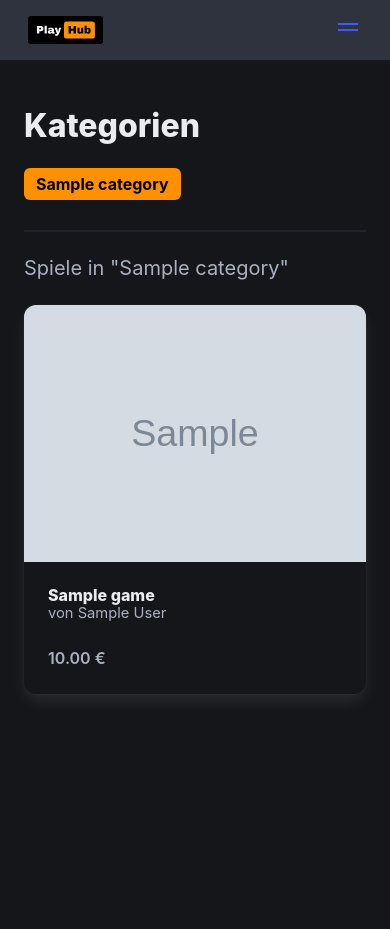
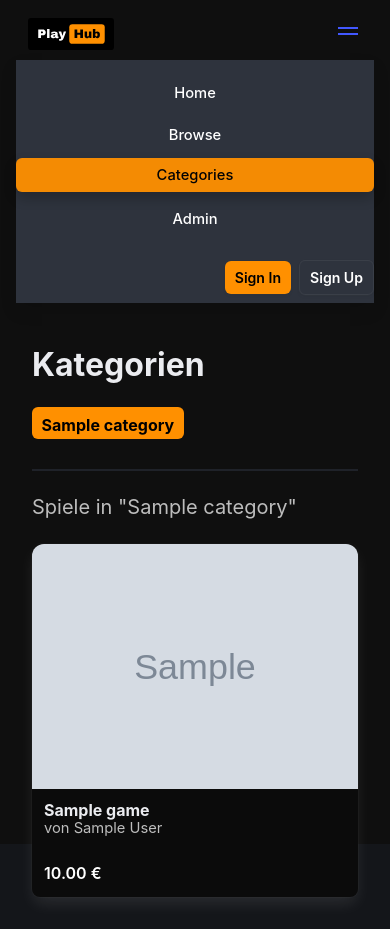
Before and after one commit to VenenJean/Playhub, a PHP site: the page made by categories.php in a window 390 px wide. Before the commit the page ends 699 px from the top, so only its background shows below. Run offline with PHP 8.4, Linux system fonts and the light colour scheme; tables that the repository leaves empty or names only in its code hold one stand-in row (values such as "Sample post"); grey boxes marked "Sample" are stand-in pictures; data that the repository does not hold is empty; some libraries are stand-ins or nearby versions.

Commit message:
Updated pages to use local db connection, refined design, adjusted php formatter and formatted all files

```diff
--- a/admin.php
+++ b/admin.php
@@ -7,7 +7,7 @@
     <title>Admin | PlayHub</title>
     <link rel="icon" href="favicon.svg">
     <link rel="stylesheet" href="globals.css">
-  <link rel="stylesheet" href="https://cdn.jsdelivr.net/npm/bulma@1.0.4/css/bulma.min.css">
+    <link rel="stylesheet" href="styles/playhub.css">
 </head>
 
 <body>
--- a/categories.php
+++ b/categories.php
@@ -7,27 +7,21 @@
     <title>Kategorien | PlayHub</title>
     <link rel="icon" href="favicon.svg">
     <link rel="stylesheet" href="globals.css">
-    <link rel="stylesheet" href="https://cdn.jsdelivr.net/npm/bulma@1.0.4/css/bulma.min.css">
+    <link rel="stylesheet" href="styles/playhub.css">
 </head>
 
 <body>
     <?php
-    $host = 'db5018764785.hosting-data.io';
-    $user = 'dbu2235954';
-    $pass = 'PHub%2025!';
-    $db = 'dbs14835705';
-    $conn = new mysqli($host, $user, $pass, $db);
-    if ($conn->connect_error) {
-        die('Verbindung fehlgeschlagen: ' . $conn->connect_error);
-    }
-    $categories = $conn->query("SELECT Name FROM Categories ORDER BY Name ASC");
+    include 'db.php';
+    $conn = Database::getConnection();
+    $stmtCats = $conn->query("SELECT Name FROM Categories ORDER BY Name ASC");
+    $categories = $stmtCats->fetchAll();
     $selectedCat = isset($_GET['cat']) ? $_GET['cat'] : null;
     $games = null;
     if ($selectedCat) {
-        $stmt = $conn->prepare("SELECT Games.ID, Games.Name, Games.ThumbnailURL, Games.Price, Users.Name AS Publisher FROM Games JOIN Users ON Games.PublisherId = Users.ID JOIN GameCategories ON Games.ID = GameCategories.GameId JOIN Categories ON GameCategories.CategoryId = Categories.ID WHERE Categories.Name = ? ORDER BY PublishingDate DESC");
-        $stmt->bind_param('s', $selectedCat);
-        $stmt->execute();
-        $games = $stmt->get_result();
+        $stmt = $conn->prepare("SELECT Games.ID, Games.Name, Games.ThumbnailURL, Games.Price, Users.Name AS Publisher FROM Games JOIN Users ON Games.PublisherId = Users.ID JOIN GameCategories ON Games.ID = GameCategories.GameId JOIN Categories ON GameCategories.CategoryId = Categories.ID WHERE Categories.Name = :cat ORDER BY PublishingDate DESC");
+        $stmt->execute([':cat' => $selectedCat]);
+        $games = $stmt->fetchAll();
     }
     $page = 'categories';
     ?>
@@ -36,10 +30,10 @@
         <div class="container">
             <h1 class="title">Kategorien</h1>
             <div class="tags">
-                <?php if ($categories && $categories->num_rows > 0): ?>
-                    <?php while ($cat = $categories->fetch_assoc()): ?>
+                <?php if ($categories && count($categories) > 0): ?>
+                    <?php foreach ($categories as $cat): ?>
                         <a href="categories.php?cat=<?= urlencode($cat['Name']) ?>" class="tag is-warning is-medium" style="margin-bottom:6px; text-decoration:none;<?= ($selectedCat === $cat['Name']) ? ' font-weight:bold; background:#FF9000; color:#000;' : '' ?>"> <?= htmlspecialchars($cat['Name']) ?> </a>
-                    <?php endwhile; ?>
+                    <?php endforeach; ?>
                 <?php else: ?>
                     <span>Keine Kategorien vorhanden.</span>
                 <?php endif; ?>
@@ -48,8 +42,8 @@
                 <hr>
                 <h2 class="subtitle">Spiele in "<?= htmlspecialchars($selectedCat) ?>"</h2>
                 <div class="columns is-multiline">
-                    <?php if ($games && $games->num_rows > 0): ?>
-                        <?php while ($game = $games->fetch_assoc()): ?>
+                    <?php if ($games && count($games) > 0): ?>
+                        <?php foreach ($games as $game): ?>
                             <div class="column is-one-fifth">
                                 <a href="game.php?id=<?= urlencode($game['ID']) ?>" style="text-decoration:none; color:inherit;">
                                     <div class="card is-clickable" style="cursor:pointer;">
@@ -66,7 +60,7 @@
                                     </div>
                                 </a>
                             </div>
-                        <?php endwhile; ?>
+                        <?php endforeach; ?>
                     <?php else: ?>
                         <p>Keine Spiele in dieser Kategorie gefunden.</p>
                     <?php endif; ?>
@@ -74,7 +68,7 @@
             <?php endif; ?>
         </div>
     </section>
-    <?php $conn->close(); ?>
+    <?php Database::close(); ?>
     <script src="navbar.js"></script>
 </body>
 
--- a/db.php
+++ b/db.php
@@ -1,25 +1,47 @@
 <?php
 
+// Database helper using PDO for MySQL (shared connection)
 class Database
 {
     private static $conn = null;
 
+    // Returns a shared PDO connection
     public static function getConnection()
     {
         if (self::$conn === null) {
-            $servername = "(localdb)\\MSSQLLocalDB";
-            $username = "php_user";
-            $password = "StrongPassword123!";
-            $database = "playhub";
+            // DB credentials - Torben
+            // $host = 'db5018764785.hosting-data.io';
+            // $db   = 'dbs14835705';
+            // $user = 'dbu2235954';
+            // $pass = 'PHub%2025!';
+
+            // DB Local credentials
+            $host = "(localdb)\\MSSQLLocalDB";
+            $user = "php_user";
+            $pass = "StrongPassword123!";
+            $db = "playhub";
+
+            $dsn = "sqlsrv:server=$host;Database=$db;";
 
             try {
-                self::$conn = new PDO("sqlsrv:server=$servername;Database=$database", $username, $password);
-                self::$conn->setAttribute(PDO::ATTR_ERRMODE, PDO::ERRMODE_EXCEPTION);
+                self::$conn = new PDO($dsn, $user, $pass, [
+                    PDO::ATTR_ERRMODE => PDO::ERRMODE_EXCEPTION,
+                    PDO::ATTR_DEFAULT_FETCH_MODE => PDO::FETCH_ASSOC,
+                    PDO::ATTR_EMULATE_PREPARES => false,
+                ]);
             } catch (PDOException $e) {
-                die("Database connection failed: " . $e->getMessage());
+                die('Database connection failed: ' . $e->getMessage());
             }
         }
 
         return self::$conn;
     }
+
+    // Close the shared connection
+    public static function close()
+    {
+        if (self::$conn !== null) {
+            self::$conn = null;
+        }
+    }
 }
--- a/signin.php
+++ b/signin.php
@@ -7,7 +7,7 @@
     <title>Sign In | PlayHub</title>
     <link rel="icon" href="favicon.svg">
     <link rel="stylesheet" href="globals.css">
-  <link rel="stylesheet" href="https://cdn.jsdelivr.net/npm/bulma@1.0.4/css/bulma.min.css">
+    <link rel="stylesheet" href="styles/playhub.css">
 </head>
 
 <body>
--- a/signup.php
+++ b/signup.php
@@ -7,7 +7,7 @@
     <title>Sign Up | PlayHub</title>
     <link rel="icon" href="favicon.svg">
     <link rel="stylesheet" href="globals.css">
-  <link rel="stylesheet" href="https://cdn.jsdelivr.net/npm/bulma@1.0.4/css/bulma.min.css">
+    <link rel="stylesheet" href="styles/playhub.css">
 </head>
 
 <body>
--- /dev/null
+++ b/styles/playhub.css
@@ -0,0 +1,256 @@
+/* PlayHub local stylesheet (pure CSS) */
+:root {
+  --orange: rgb(255, 144, 0);
+  --white: #ffffff;
+  --black: #000000;
+  --ph-yellow: #ff9000;
+  --ph-near-black: #0b0b0b;
+  --ph-bg: #0f0f0f;
+  --muted: #bdbdbd;
+}
+
+* {
+  box-sizing: border-box;
+}
+html,
+body {
+  height: 100%;
+}
+body {
+  margin: 0;
+  font-family: Inter, system-ui, -apple-system, "Segoe UI", Roboto,
+    "Helvetica Neue", Arial;
+  background: var(--ph-bg);
+  color: var(--white);
+  -webkit-font-smoothing: antialiased;
+  -moz-osx-font-smoothing: grayscale;
+}
+
+.section {
+  padding: 2rem 1rem;
+}
+.container {
+  max-width: 1100px;
+  margin: 0 auto;
+  padding: 0 1rem;
+}
+.title {
+  font-size: 2rem;
+  margin: 0.25rem 0 0.5rem;
+  font-weight: 700;
+}
+.subtitle {
+  margin: 0 0 1rem;
+  color: var(--muted);
+}
+
+.ph-navbar {
+  background: var(--ph-bg);
+  padding: 0.5rem 1rem;
+}
+.navbar-brand {
+  display: flex;
+  align-items: center;
+  gap: 8px;
+}
+.navbar-item img {
+  max-height: 32px;
+  display: block;
+}
+.navbar-menu {
+  display: flex;
+  align-items: center;
+  justify-content: space-between;
+  gap: 1rem;
+}
+.navbar-center {
+  display: flex;
+  gap: 0.5rem;
+  align-items: center;
+}
+.navbar-center .navbar-item {
+  color: #fff;
+  margin: 0 6px;
+  padding: 6px 10px;
+  border-radius: 6px;
+  text-decoration: none;
+}
+.navbar-center .navbar-item.active,
+.navbar-center .navbar-item:hover {
+  background: var(--ph-yellow);
+  color: #000;
+  transform: translateY(-2px);
+  box-shadow: 0 6px 14px rgba(0, 0, 0, 0.25);
+}
+.navbar-end {
+  display: flex;
+  gap: 8px;
+  align-items: center;
+}
+.brand-buttons {
+  display: flex;
+  gap: 8px;
+}
+.brand-buttons .button {
+  font-weight: 600;
+  border-radius: 6px;
+  padding: 6px 10px;
+  cursor: pointer;
+  border: none;
+}
+.brand-buttons .sign-in {
+  background: var(--ph-yellow);
+  color: #000;
+}
+.brand-buttons .sign-up {
+  background: transparent;
+  color: #fff;
+  border: 1px solid rgba(255, 255, 255, 0.06);
+}
+
+.columns {
+  display: flex;
+  flex-wrap: wrap;
+  gap: 1rem;
+}
+.column {
+  flex: 1 1 200px;
+  min-width: 200px;
+}
+.is-one-fifth {
+  flex: 0 0 calc(20% - 1rem);
+  max-width: calc(20% - 1rem);
+}
+@media (max-width: 900px) {
+  .is-one-fifth {
+    flex: 0 0 calc(50% - 1rem);
+    max-width: calc(50% - 1rem);
+  }
+}
+@media (max-width: 540px) {
+  .is-one-fifth {
+    flex: 0 0 100%;
+    max-width: 100%;
+  }
+}
+
+.card {
+  background: #0b0b0b;
+  border-radius: 8px;
+  overflow: hidden;
+  display: flex;
+  flex-direction: column;
+  transition: transform 0.12s, box-shadow 0.12s;
+}
+.card:hover {
+  transform: translateY(-4px);
+  box-shadow: 0 12px 30px rgba(0, 0, 0, 0.45);
+}
+.card-image {
+  width: 100%;
+}
+.card-image .image {
+  width: 100%;
+  height: auto;
+  display: block;
+}
+.card-content {
+  padding: 0.75rem;
+  color: #fff;
+}
+
+.image.is-4by3 {
+  aspect-ratio: 4 / 3;
+  width: 100%;
+  background: #111;
+  overflow: hidden;
+}
+.image.is-3by4 {
+  aspect-ratio: 3 / 4;
+  width: 100%;
+  background: #111;
+  overflow: hidden;
+}
+.image img {
+  width: 100%;
+  height: 100%;
+  object-fit: cover;
+  display: block;
+}
+
+.notification {
+  padding: 0.75rem 1rem;
+  border-radius: 6px;
+  background: #1b1b1b;
+  color: #fff;
+}
+.notification.is-warning {
+  background: var(--ph-yellow);
+  color: #000;
+}
+
+.tags {
+  display: flex;
+  flex-wrap: wrap;
+  gap: 0.5rem;
+}
+.tag {
+  display: inline-block;
+  padding: 0.35rem 0.6rem;
+  border-radius: 6px;
+  background: #222;
+  color: #fff;
+  text-decoration: none;
+}
+.tag.is-warning {
+  background: var(--ph-yellow);
+  color: #000;
+}
+
+.field {
+  margin-bottom: 0.75rem;
+}
+.label {
+  display: block;
+  margin-bottom: 0.25rem;
+  color: var(--muted);
+}
+.control .input {
+  width: 100%;
+  padding: 0.5rem 0.6rem;
+  border-radius: 6px;
+  border: 1px solid rgba(255, 255, 255, 0.06);
+  background: #0b0b0b;
+  color: #fff;
+}
+.button {
+  padding: 0.5rem 0.75rem;
+  border-radius: 6px;
+  background: var(--ph-yellow);
+  color: #000;
+  border: none;
+  cursor: pointer;
+}
+.button.is-warning {
+  background: var(--ph-yellow);
+  color: #000;
+}
+
+.subtitle.is-7 {
+  font-size: 0.92em;
+  color: var(--muted);
+}
+.title.is-6 {
+  font-size: 1em;
+  margin: 0;
+}
+
+@media (max-width: 768px) {
+  .navbar-menu {
+    flex-direction: column;
+    align-items: stretch;
+  }
+  .navbar-center {
+    flex-direction: column;
+  }
+}
```
Also changed, not shown: browse.php (+9 -14 lines), game.php (+7 -15 lines), index.php (+14 -18 lines), navbar.php (indentation only). Lines whose indentation alone changed are shown as unchanged.
